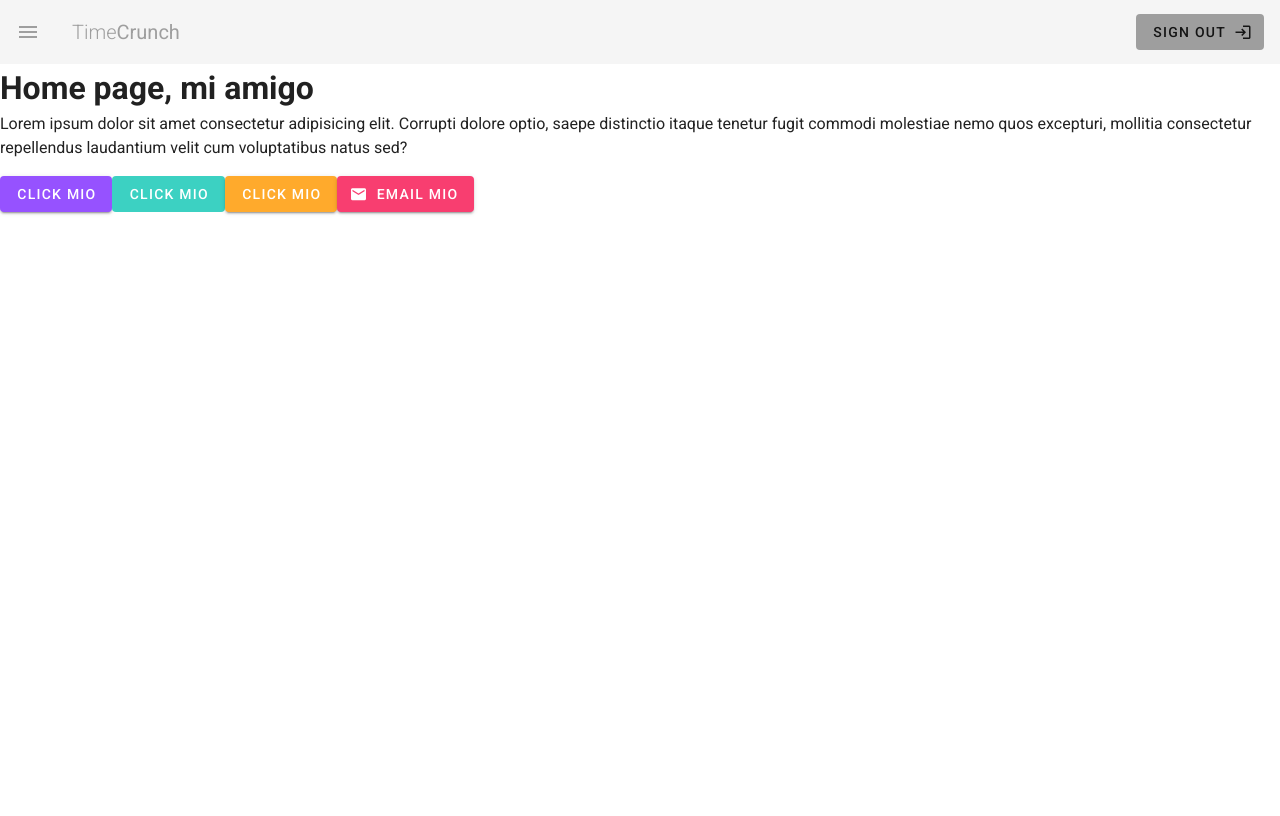
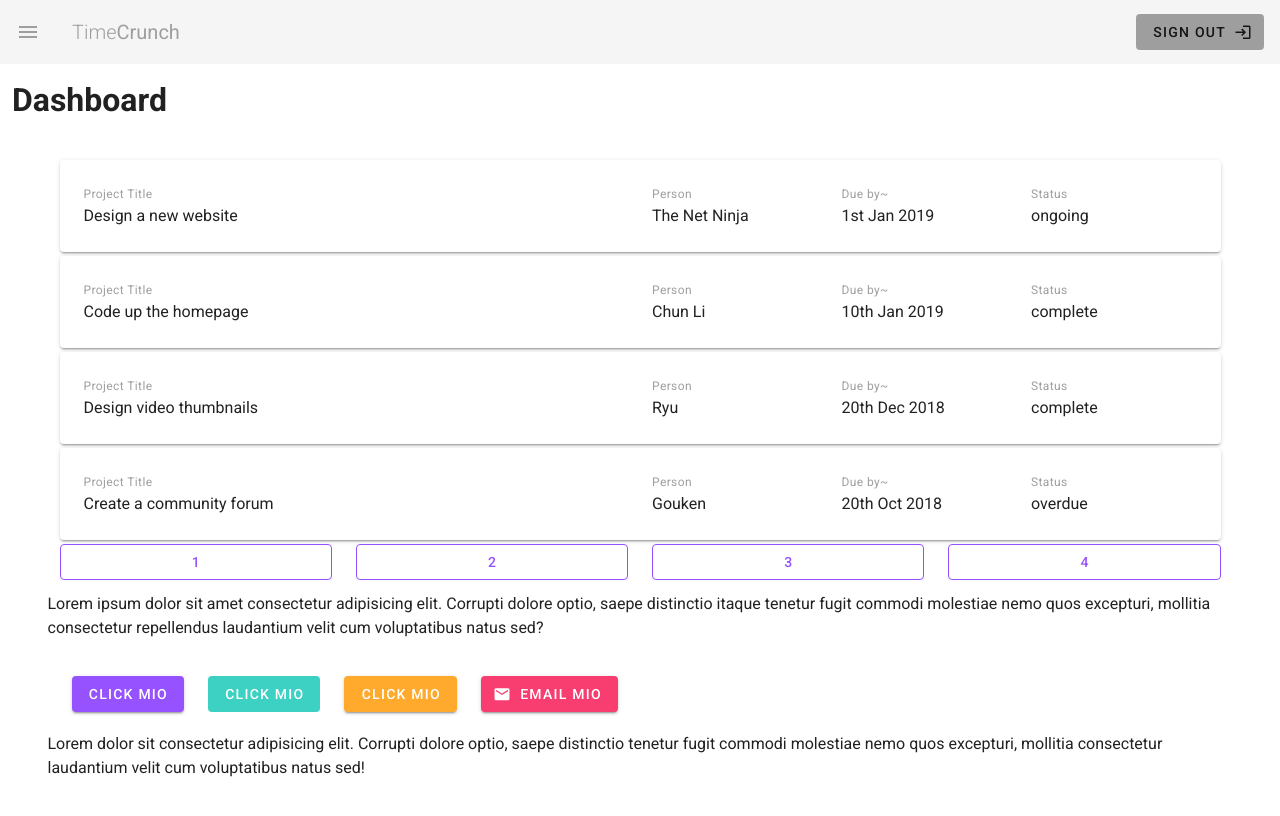
Before and after one commit to davidmbedford/TimeCrunch, a Vue app: page / in a window 1280 px wide. Shown: the top 816 px of the page. Built offline with nearby package versions, Linux system fonts and the light colour scheme.

Commit message:
improved colors, and effectively set up dummy data routes formain page

```diff
--- a/src/App.vue
+++ b/src/App.vue
@@ -1,7 +1,7 @@
 <template>
-  <v-app class="grey">
+  <v-app>
     <Navbar />
-    <v-content>
+    <v-content class="ma-3">
       <router-view></router-view>
     </v-content>
   </v-app>
@@ -18,3 +18,10 @@ export default {
   }),
 };
 </script>
+
+<style>
+.theme--light.v-application
+  {
+    background: #BBDEFB;
+  }
+</style>
--- a/src/components/Navbar.vue
+++ b/src/components/Navbar.vue
@@ -1,7 +1,6 @@
 <template>
   <nav>
     <v-app-bar flat app color="grey lighten-4">
-      <!-- <v-icon left class="grey--text" @click="drawer = !drawer">mdi-home</v-icon> -->
       <v-app-bar-nav-icon class="grey--text" @click="drawer = !drawer"></v-app-bar-nav-icon>
       <v-toolbar-title class="text--uppercase grey--text">
         <span class="font-weight-light">Time</span>
--- a/src/router/index.js
+++ b/src/router/index.js
@@ -1,23 +1,27 @@
 import Vue from 'vue'
 import VueRouter from 'vue-router'
-import Home from '../views/Home.vue'
+import Dashboard from '../views/Dashboard.vue'
+import Projects from '../views/Projects.vue'
+import Team from '../views/Team.vue'
 
 Vue.use(VueRouter)
 
   const routes = [
   {
     path: '/',
-    name: 'Home',
-    component: Home
+    name: 'dashboard',
+    component: Dashboard
   },
   {
-    path: '/about',
-    name: 'About',
-    // route level code-splitting
-    // this generates a separate chunk (about.[hash].js) for this route
-    // which is lazy-loaded when the route is visited.
-    component: () => import(/* webpackChunkName: "about" */ '../views/About.vue')
-  }
+    path: '/projects',
+    name: 'projects',
+    component: Projects
+  },
+  {
+    path: '/team',
+    name: 'team',
+    component: Team
+  },
 ]
 
 const router = new VueRouter({
--- a/src/views/About.vue
+++ /dev/null
@@ -1,5 +0,0 @@
-<template>
-  <div class="about">
-    <h1>This is an about page</h1>
-  </div>
-</template>
--- /dev/null
+++ b/src/views/Dashboard.vue
@@ -0,0 +1,79 @@
+<template>
+  <div class="dashboard">
+    <h1>Dashboard</h1>
+
+    <v-container class="my-5">
+
+      <v-card class="pa-3 my-1" v-for="project in projects" :key="project.title">
+        <v-row :class="`pa-3 project ${project.status}`">
+          <v-col xs="12" md="6">
+            <div class="caption grey--text">Project Title</div>
+            <div>{{project.title}}</div>
+          </v-col>
+          <v-col xs="6" sm="4" md="2">
+            <div class="caption grey--text">Person</div>
+            <div>{{project.person}}</div>
+          </v-col>
+          <v-col xs="6" sm="4" md="2">
+            <div class="caption grey--text">Due by~</div>
+            <div>{{project.due}}</div>
+          </v-col>
+          <v-col cols="6" sm="4" md="2">
+            <div class="caption grey--text">Status</div>
+            <div>{{project.status}}</div>
+          </v-col>
+        </v-row>
+      </v-card>
+
+        <v-row>
+          <v-col cols="12" md="6" lg="3">
+            <v-btn outlined block color="primary">1</v-btn>
+          </v-col>
+          <v-col cols="12" md="6" lg="3">
+            <v-btn outlined block color="primary">2</v-btn>
+          </v-col>
+          <v-col cols="12" md="6" lg="3">
+            <v-btn outlined block color="primary">3</v-btn>
+          </v-col>
+          <v-col cols="12" md="6" lg="3">
+            <v-btn outlined block color="primary">4</v-btn>
+          </v-col>
+        </v-row>
+
+      <v-row>
+        <p>Lorem ipsum dolor sit amet consectetur adipisicing elit. Corrupti dolore optio, saepe distinctio itaque tenetur fugit commodi molestiae nemo quos excepturi, mollitia consectetur repellendus laudantium velit cum voluptatibus natus sed?</p>
+
+        <v-container class="my-2">
+          <v-btn class="primary mx-3">Click Mio</v-btn>
+          <v-btn depressed class="success mx-3">Click Mio</v-btn>
+          <v-btn flat class="info mx-3">Click Mio</v-btn>
+          <v-btn depresed class="error white--text mx-3">
+            <v-icon left class="hidden-md-and-down">mdi-email</v-icon>
+            email Mio
+          </v-btn>
+        </v-container>
+
+        <p>Lorem dolor sit consectetur adipisicing elit. Corrupti dolore optio, saepe distinctio tenetur fugit commodi molestiae nemo quos excepturi, mollitia consectetur laudantium velit cum voluptatibus natus sed!</p>
+
+      </v-row>
+
+    </v-container>
+
+  </div>
+</template>
+
+<script>
+export default {
+  data() {
+    return {
+      projects: [
+        { title: 'Design a new website', person: 'The Net Ninja', due: '1st Jan 2019', status: 'ongoing', content: 'Lorem ipsum dolor sit amet consectetur adipisicing elit. Sunt consequuntur eos eligendi illum minima adipisci deleniti, dicta mollitia enim explicabo fugiat quidem ducimus praesentium voluptates porro molestias non sequi animi!'},
+        { title: 'Code up the homepage', person: 'Chun Li', due: '10th Jan 2019', status: 'complete', content: 'Lorem ipsum dolor sit amet consectetur adipisicing elit. Sunt consequuntur eos eligendi illum minima adipisci deleniti, dicta mollitia enim explicabo fugiat quidem ducimus praesentium voluptates porro molestias non sequi animi!'},
+        { title: 'Design video thumbnails', person: 'Ryu', due: '20th Dec 2018', status: 'complete', content: 'Lorem ipsum dolor sit amet consectetur adipisicing elit. Sunt consequuntur eos eligendi illum minima adipisci deleniti, dicta mollitia enim explicabo fugiat quidem ducimus praesentium voluptates porro molestias non sequi animi!'},
+        { title: 'Create a community forum', person: 'Gouken', due: '20th Oct 2018', status: 'overdue', content: 'Lorem ipsum dolor sit amet consectetur adipisicing elit. Sunt consequuntur eos eligendi illum minima adipisci deleniti, dicta mollitia enim explicabo fugiat quidem ducimus praesentium voluptates porro molestias non sequi animi!'},
+      ]
+    }
+  }
+
+}
+</script>
--- a/src/views/Home.vue
+++ /dev/null
@@ -1,23 +0,0 @@
-<template>
-  <div class="home">
-    <h1>Home page, mi amigo</h1>
-
-    <p>Lorem ipsum dolor sit amet consectetur adipisicing elit. Corrupti dolore optio, saepe distinctio itaque tenetur fugit commodi molestiae nemo quos excepturi, mollitia consectetur repellendus laudantium velit cum voluptatibus natus sed?</p>
-
-    <v-btn class="primary pink">Click Mio</v-btn>
-    <v-btn depressed class="success">Click Mio</v-btn>
-    <v-btn flat class="info">Click Mio</v-btn>
-
-    <v-btn depresed class="error white--text">
-      <v-icon left class="hidden-md-and-down">mdi-email</v-icon>
-      email Mio
-    </v-btn>
-
-  </div>
-</template>
-
-<script>
-export default {
-
-}
-</script>
--- /dev/null
+++ b/src/views/Projects.vue
@@ -0,0 +1,9 @@
+<template>
+  <div class="projects">
+    <h1>My Projects</h1>
+    <v-container class="my-5">
+      <p>Lorem dolor sit consectetur adipisicing elit. Corrupti dolore optio, saepe distinctio tenetur fugit commodi molestiae nemo quos excepturi, mollitia consectetur laudantium velit cum voluptatibus natus sed!</p>
+      <p>Lorem ipsum dolor sit amet consectetur adipisicing elit. Corrupti dolore optio, saepe distinctio itaque tenetur fugit commodi molestiae nemo quos excepturi, mollitia consectetur repellendus laudantium velit cum voluptatibus natus sed?</p>
+    </v-container>
+  </div>
+</template>
--- /dev/null
+++ b/src/views/Team.vue
@@ -0,0 +1,15 @@
+<template>
+  <div class="team">
+    <h1>Team</h1>
+    <v-container class="my-5">
+      <p>Lorem ipsum dolor sit amet consectetur adipisicing elit. Corrupti dolore optio, saepe distinctio itaque tenetur fugit commodi molestiae nemo quos excepturi, mollitia consectetur repellendus laudantium velit cum voluptatibus natus sed?</p>
+      <p>Lorem dolor sit consectetur adipisicing elit. Corrupti dolore optio, saepe distinctio tenetur fugit commodi molestiae nemo quos excepturi, mollitia consectetur laudantium velit cum voluptatibus natus sed!</p>
+    </v-container>
+  </div>
+</template>
+
+<script>
+export default {
+
+}
+</script>
```
